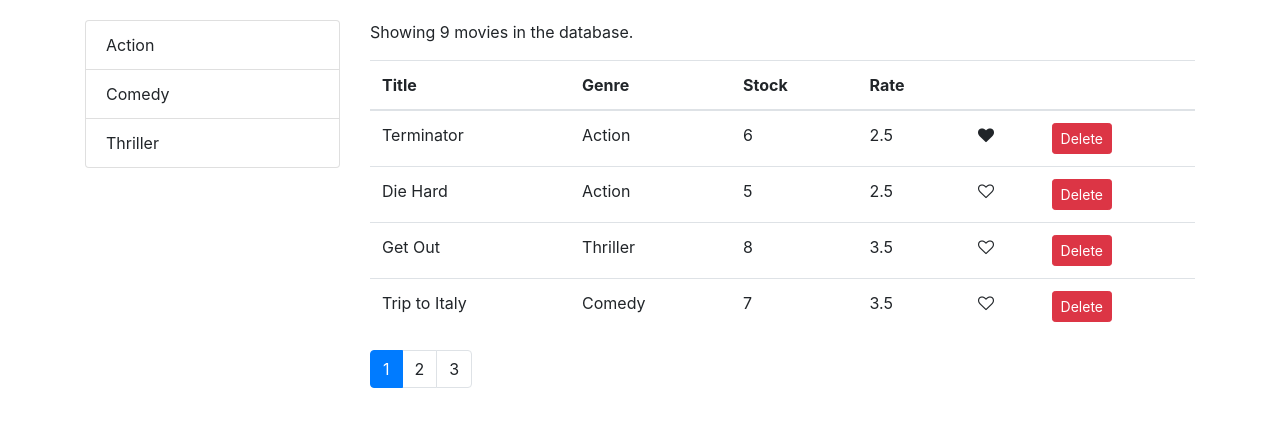
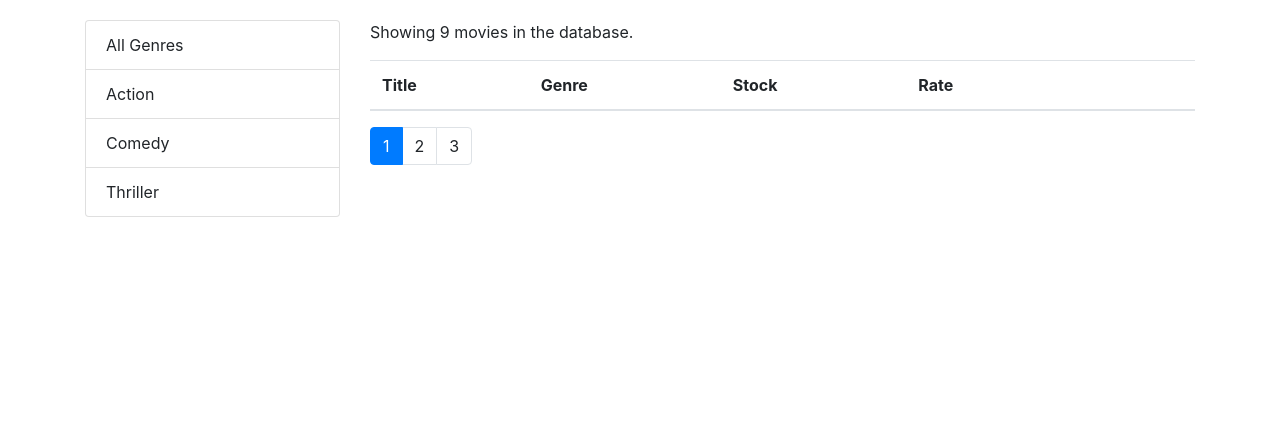
Before and after one commit to RunHannah/react-vidly, a React (Create React App) app: page / in a window 1280 px wide. Shown: the top 426 px of the page. Built offline with nearby package versions, Linux system fonts and the light colour scheme.

Commit message:
Refactor filtering, working on sorting.

```diff
--- /dev/null
+++ b/src/common/tableBody.jsx
@@ -0,0 +1,11 @@
+import React, { Component } from "react";
+import _ from "lodash";
+
+class TableBody extends Component {
+  render() {
+    const { data, columns } = this.props;
+    return <tbody />;
+  }
+}
+
+export default TableBody;
--- /dev/null
+++ b/src/common/tableHeader.jsx
@@ -0,0 +1,37 @@
+import React, { Component } from "react";
+
+// columns: array
+// sortColumn: object
+// onSort: function
+
+class TableHeader extends Component {
+  raiseSort = path => {
+    const sortColumn = { ...this.props.sortColumn };
+    if (sortColumn.path === path)
+      sortColumn.order = sortColumn.order === "asc" ? "desc" : "asc";
+    else {
+      sortColumn.path = path;
+      sortColumn.order = "asc";
+    }
+    this.props.onSort(sortColumn);
+  };
+
+  render() {
+    return (
+      <thead>
+        <tr>
+          {this.props.columns.map(column => (
+            <th
+              key={column.path || column.key}
+              onClick={() => this.raiseSort(column.path)}
+            >
+              {column.label}
+            </th>
+          ))}
+        </tr>
+      </thead>
+    );
+  }
+}
+
+export default TableHeader;
--- a/src/components/movies.jsx
+++ b/src/components/movies.jsx
@@ -1,21 +1,25 @@
 import React, { Component } from "react";
-import Like from "../common/like";
+import MoviesTable from "./moviesTable";
 import ListGroup from "../common/listGroup";
 import Pagination from "../common/pagination";
 import { getMovies } from "../services/fakeMovieService";
 import { getGenres } from "../services/fakeGenreService";
 import { paginate } from "../utils/paginate";
+import _ from "lodash";
 
 class Movies extends Component {
   state = {
     movies: [],
     genres: [],
     currentPage: 1,
-    pageSize: 4
+    pageSize: 4,
+    sortColumn: { path: "title", order: "asc" }
   };
 
   componentDidMount() {
-    this.setState({ movies: getMovies(), genres: getGenres() });
+    const genres = [{ _id: "", name: "All Genres" }, ...getGenres()];
+
+    this.setState({ movies: getMovies(), genres });
   }
 
   handleDelete = movie => {
@@ -24,7 +28,6 @@ class Movies extends Component {
   };
 
   handleLike = movie => {
-    // console.log("Like Clicked", movie);
     const movies = [...this.state.movies];
     const index = movies.indexOf(movie);
     movies[index] = { ...movies[index] };
@@ -37,16 +40,33 @@ class Movies extends Component {
   };
 
   handleGenreSelect = genre => {
-    this.setState({ selectedGenre: genre });
+    this.setState({ selectedGenre: genre, currentPage: 1 });
+  };
+
+  handleSort = sortColumn => {
+    this.setState({ sortColumn });
   };
 
   render() {
     const { length: count } = this.state.movies;
-    const { pageSize, currentPage, movies: allMovies } = this.state;
+    const {
+      pageSize,
+      currentPage,
+      sortColumn,
+      selectedGenre,
+      movies: allMovies
+    } = this.state;
 
     if (count === 0) return <p>There are no movies in the database.</p>;
 
-    const movies = paginate(allMovies, currentPage, pageSize);
+    const filtered =
+      selectedGenre && selectedGenre._id
+        ? allMovies.filter(m => m.genre._id === selectedGenre._id)
+        : allMovies;
+
+    const sorted = _.orderBy(filtered, [sortColumn.path], [sortColumn.order]);
+
+    const movies = paginate(sorted, filtered, currentPage, pageSize);
 
     return (
       <div className="row">
@@ -58,45 +78,17 @@ class Movies extends Component {
           />
         </div>
         <div className="col">
-          <p>Showing {count} movies in the database.</p>
-          <table className="table">
-            <thead>
-              <tr>
-                <th>Title</th>
-                <th>Genre</th>
-                <th>Stock</th>
-                <th>Rate</th>
-                <th />
-                <th />
-              </tr>
-            </thead>
-            <tbody>
-              {movies.map(movie => (
-                <tr key={movie._id}>
-                  <td>{movie.title}</td>
-                  <td>{movie.genre.name}</td>
-                  <td>{movie.numberInStock}</td>
-                  <td>{movie.dailyRentalRate}</td>
-                  <td>
-                    <Like
-                      liked={movie.liked}
-                      onClick={() => this.handleLike(movie)}
-                    />
-                  </td>
-                  <td>
-                    <button
-                      onClick={() => this.handleDelete(movie)}
-                      className="btn btn-danger btn-sm"
-                    >
-                      Delete
-                    </button>
-                  </td>
-                </tr>
-              ))}
-            </tbody>
-          </table>
+          <p>Showing {filtered.length} movies in the database.</p>
+          <MoviesTable
+            movies={movies}
+            sortColumn={sortColumn}
+            onLike={this.handleLike}
+            onDelete={this.handleDelete}
+            onSort={this.handleSort}
+          />
+
           <Pagination
-            itemsCount={count}
+            itemsCount={filtered.length}
             pageSize={pageSize}
             currentPage={currentPage}
             onPageChange={this.handlePageChange}
--- /dev/null
+++ b/src/components/moviesTable.jsx
@@ -0,0 +1,53 @@
+import React, { Component } from "react";
+import TableHeader from "../common/tableHeader";
+import TableBody from "../common/tableBody";
+import Like from "../common/like";
+
+class MoviesTable extends Component {
+  columns = [
+    { path: "title", label: "Title" },
+    { path: "genre.name", label: "Genre" },
+    { path: "numberInStock", label: "Stock" },
+    { path: "dailyRentalRate", label: "Rate" },
+    { key: "like" },
+    { key: "delete" }
+  ];
+
+  render() {
+    const { movies, onDelete, onLike, onSort, sortColumn } = this.props;
+
+    return (
+      <table className="table">
+        <TableHeader
+          columns={this.columns}
+          sortColumn={sortColumn}
+          onSort={onSort}
+        />
+        <TableBody data={movies} />
+        {/* <tbody>
+          {movies.map(movie => (
+            <tr key={movie._id}>
+              <td>{movie.title}</td>
+              <td>{movie.genre.name}</td>
+              <td>{movie.numberInStock}</td>
+              <td>{movie.dailyRentalRate}</td>
+              <td>
+                <Like liked={movie.liked} onClick={() => onLike(movie)} />
+              </td>
+              <td>
+                <button
+                  onClick={() => onDelete(movie)}
+                  className="btn btn-danger btn-sm"
+                >
+                  Delete
+                </button>
+              </td>
+            </tr>
+          ))}
+        </tbody> */}
+      </table>
+    );
+  }
+}
+
+export default MoviesTable;
```
